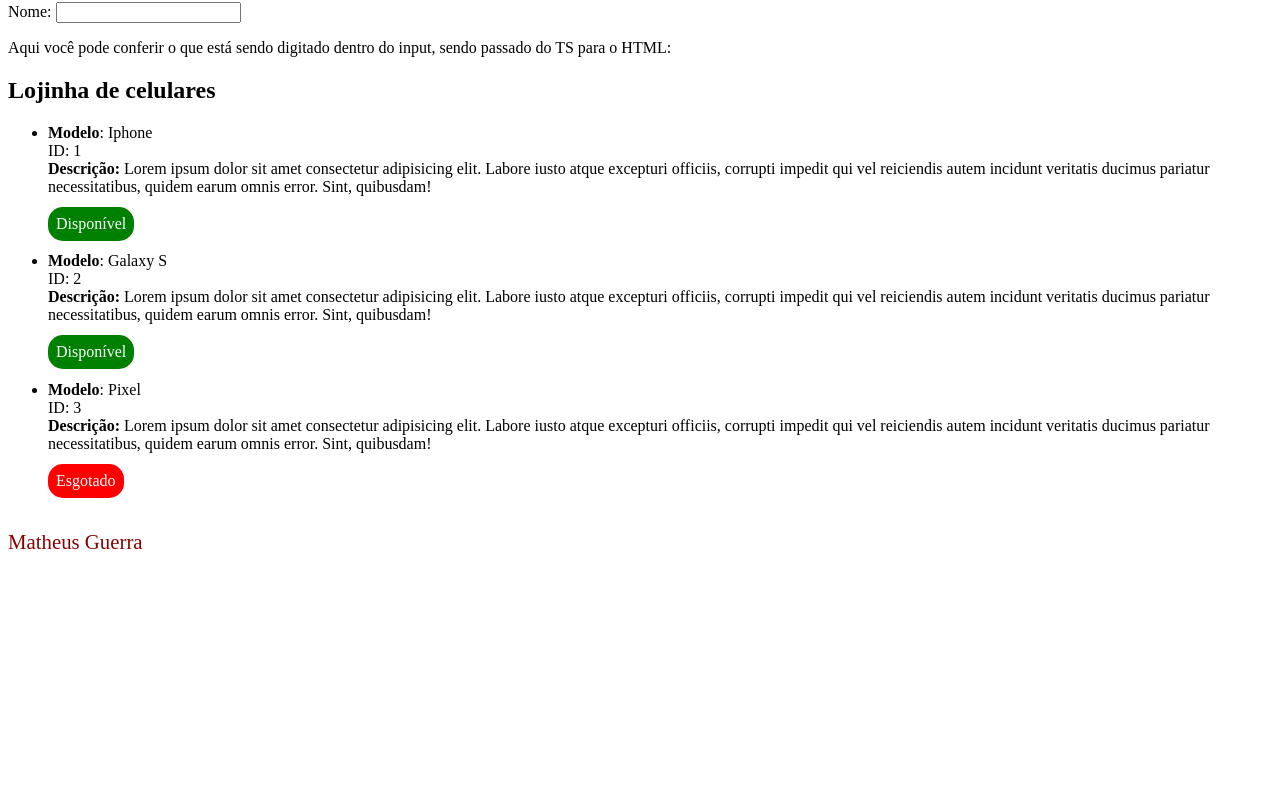
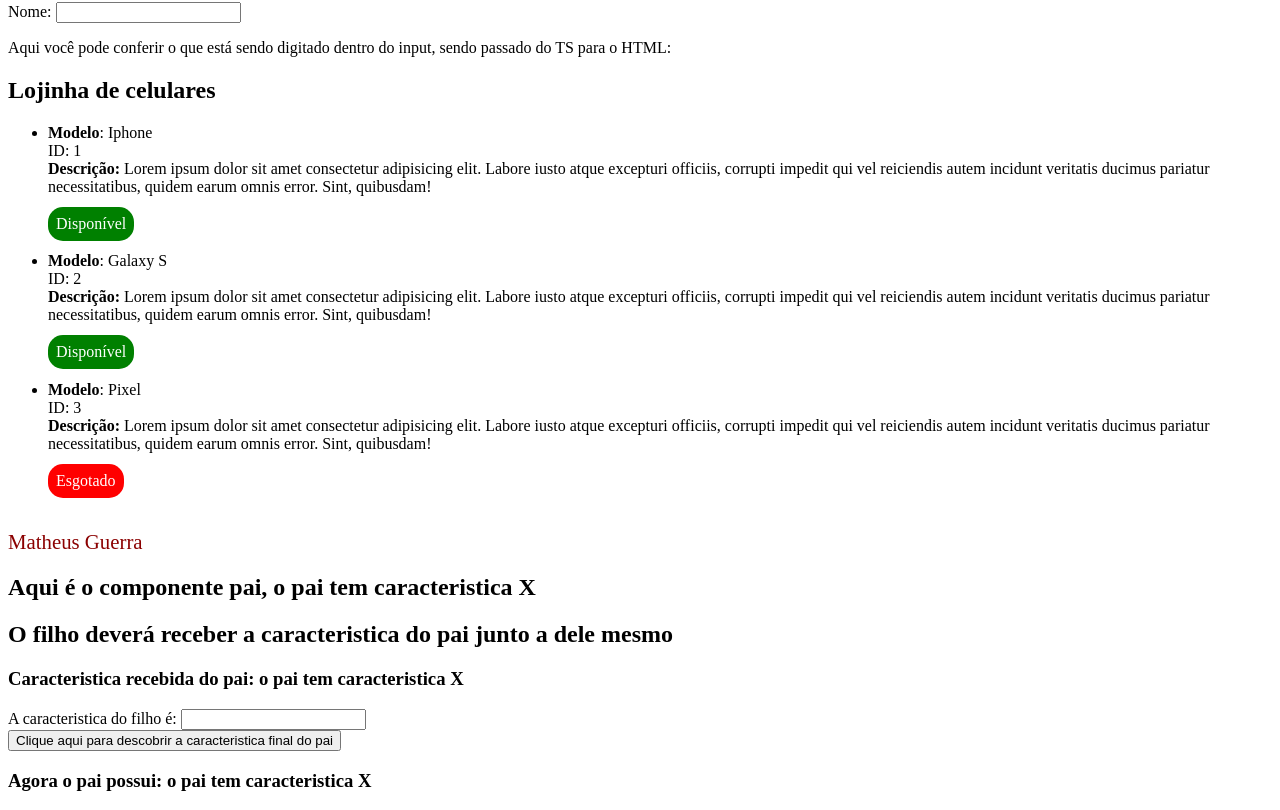
Before and after one commit to MatheusMGuerra/AngularCap, an Angular app in the folder fundamentos/: page / in a window 1280 px wide. Shown: the part 645-1455 px from the top of the page. Before the commit the page ends 1219 px from the top, so only its background shows below. Built offline with nearby package versions, Linux system fonts and the light colour scheme.

Commit message:
inicio do assunto sobre interação entre componentes

```diff
--- a/fundamentos/src/app/app.component.html
+++ b/fundamentos/src/app/app.component.html
@@ -5,3 +5,4 @@
 <app-two-way-data-binding></app-two-way-data-binding>
 <app-renderizar-li></app-renderizar-li>
 <app-decorador-input nome="Matheus" sobrenome="Guerra"></app-decorador-input>
+<app-componente-pai></app-componente-pai>
--- a/fundamentos/src/app/app.module.ts
+++ b/fundamentos/src/app/app.module.ts
@@ -12,6 +12,8 @@ import { TwoWayDataBindingComponent } from './two-way-data-binding/two-way-data-
 import { FormsModule } from '@angular/forms';
 import { RenderizarLiComponent } from './renderizar-li/renderizar-li.component';
 import { DecoradorInputComponent } from './decorador-input/decorador-input.component';
+import { ComponentePaiComponent } from './componente-pai/componente-pai.component';
+import { ComponenteFilhoComponent } from './componente-filho/componente-filho.component';
 
 @NgModule({
   declarations: [
@@ -23,7 +25,9 @@ import { DecoradorInputComponent } from './decorador-input/decorador-input.compo
     TimeDoCoracaoComponent,
     TwoWayDataBindingComponent,
     RenderizarLiComponent,
-    DecoradorInputComponent
+    DecoradorInputComponent,
+    ComponentePaiComponent,
+    ComponenteFilhoComponent
   ],
   imports: [
     BrowserModule,
--- /dev/null
+++ b/fundamentos/src/app/componente-filho/componente-filho.component.html
@@ -0,0 +1,6 @@
+<h2>O filho deverá receber a caracteristica do pai junto a dele mesmo</h2>
+<h3>Caracteristica recebida do pai: {{caracteristica}}</h3>
+<label for="caracteristicaFilho">A caracteristica do filho é: </label>
+<input type="text" id="caracteristicaFilho" [(ngModel)]="caracteristica2"><br>
+<!--Agora será adicionado o evento personalizado com a junção das caracteristicas dentro do evento do click no botão abaixo-->
+<button type="button" (click)="caracFinal.emit(caracteristica + ' ' +caracteristica2)">Clique aqui para descobrir a caracteristica final do pai</button>
--- /dev/null
+++ b/fundamentos/src/app/componente-filho/componente-filho.component.ts
@@ -0,0 +1,13 @@
+import { Component, EventEmitter, Input, Output } from '@angular/core';
+
+@Component({
+  selector: 'app-componente-filho',
+  templateUrl: './componente-filho.component.html',
+  styleUrls: ['./componente-filho.component.css']
+})
+export class ComponenteFilhoComponent {
+  @Input() caracteristica = ''
+  @Output() caracFinal = new EventEmitter()
+  //Após criar o @output do evento personalizado(criado em pai.ts e definido em pai.html), será criado um botão para disparar esse evento em filho.html
+  caracteristica2 = ''
+}
--- /dev/null
+++ b/fundamentos/src/app/componente-pai/componente-pai.component.html
@@ -0,0 +1,6 @@
+<h2>Aqui é o componente pai, {{caracteristica}}</h2>
+<!--Aqui dentro do html do componente pai, será chamado o componente filho-->
+<!--Para que o pai receba a caracteristica do filho, vai ser adicionada uma variável em filho, chamada aqui de "#filho". Essa variável terá acesso a todos os atributos dentro da classe filho-->
+<app-componente-filho [caracteristica]="caracteristica" (caracFinal)="juntarCaracteristica($event)" #filho></app-componente-filho>
+<!--Após ter adicionado o evento personalizado no filho, é necessário criar o @output lá em filho.ts-->
+<h3>Agora o pai possui: {{ caracteristica }} {{ filho.caracteristica2 }}</h3>
--- /dev/null
+++ b/fundamentos/src/app/componente-pai/componente-pai.component.ts
@@ -0,0 +1,16 @@
+import { Component } from '@angular/core';
+
+@Component({
+  selector: 'app-componente-pai',
+  templateUrl: './componente-pai.component.html',
+  styleUrls: ['./componente-pai.component.css']
+})
+export class ComponentePaiComponent {
+  caracteristica= 'o pai tem caracteristica X'
+  //OBS: Olhar em componente-pai.html o que vai acontecer
+
+  //Primeiro passo é passar esse evento para o componente filho no arquivo html do pai
+  juntarCaracteristica(caracteristicaFinal: any){
+    alert(`A caracteristica final é ${caracteristicaFinal}`)
+  }
+}
```
Also changed, not shown: fundamentos/src/app/componente-filho/componente-filho.component.css (added), fundamentos/src/app/componente-pai/componente-pai.component.css (added), 2 other files (tests, documents, lock files or other folders).
